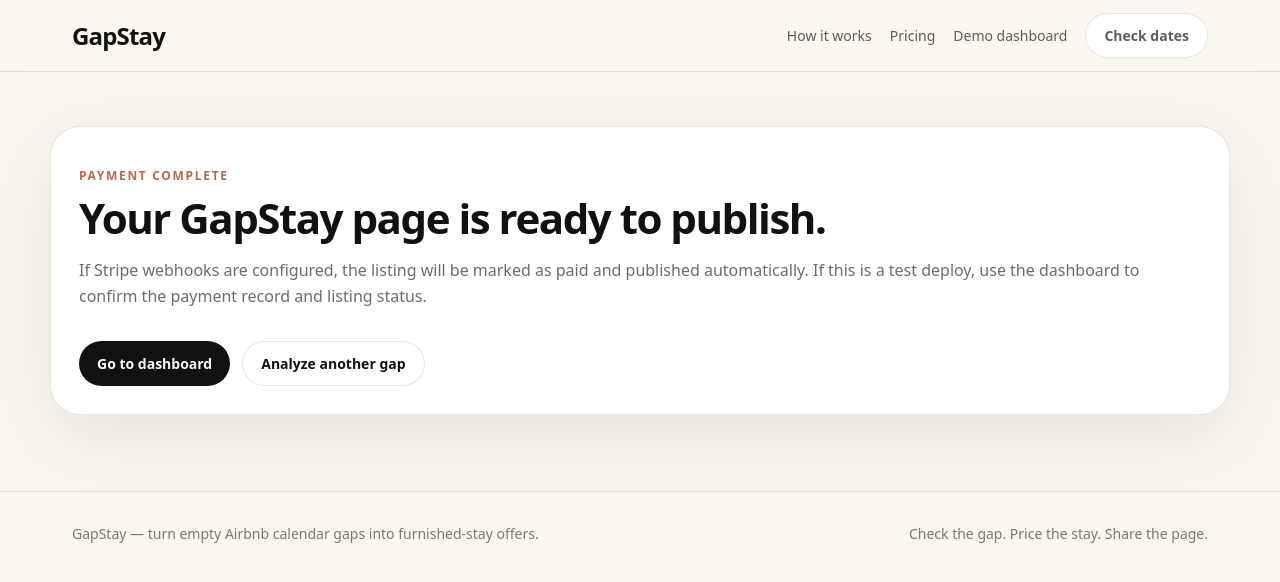
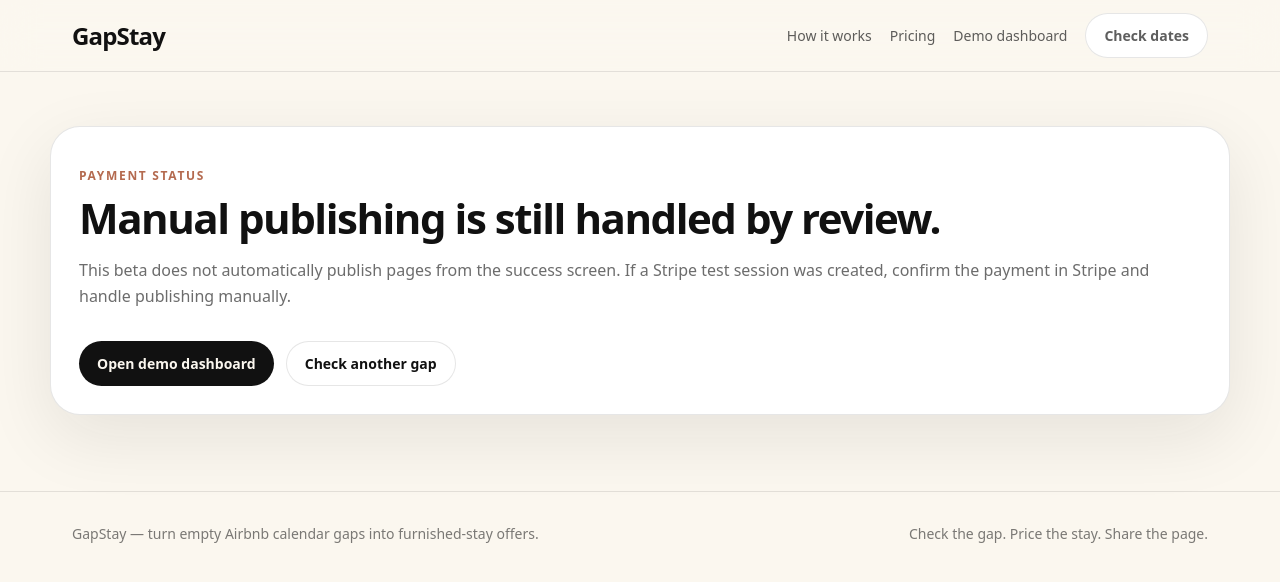
Before and after one commit to pissclams1/Pissclams, a Next.js app: page /payment/success in a window 1280 px wide. Shown: the top 582 px of the page. Built offline with nearby package versions, Linux system fonts and the light colour scheme.

Commit message:
Remove misleading payment success copy

```diff
--- a/app/payment/success/page.tsx
+++ b/app/payment/success/page.tsx
@@ -1,5 +1,16 @@
 import Link from "next/link";
 
 export default function PaymentSuccessPage({ searchParams }: { searchParams: { session_id?: string } }) {
-  return <main className="wrap section topspace"><div className="card pad"><p className="kicker">Payment complete</p><h1 className="big">Your GapStay page is ready to publish.</h1><p className="muted">If Stripe webhooks are configured, the listing will be marked as paid and published automatically. If this is a test deploy, use the dashboard to confirm the payment record and listing status.</p>{searchParams.session_id?<p className="small">Session: {searchParams.session_id}</p>:null}<div className="actions"><Link className="darkpill" href="/dashboard">Go to dashboard</Link><Link className="pill" href="/host">Analyze another gap</Link></div></div></main>
+  return <main className="wrap section topspace">
+    <div className="card pad">
+      <p className="kicker">Payment status</p>
+      <h1 className="big">Manual publishing is still handled by review.</h1>
+      <p className="muted">This beta does not automatically publish pages from the success screen. If a Stripe test session was created, confirm the payment in Stripe and handle publishing manually.</p>
+      {searchParams.session_id ? <p className="small">Stripe session: {searchParams.session_id}</p> : null}
+      <div className="actions">
+        <Link className="darkpill" href="/dashboard">Open demo dashboard</Link>
+        <Link className="pill" href="/host">Check another gap</Link>
+      </div>
+    </div>
+  </main>
 }
```
